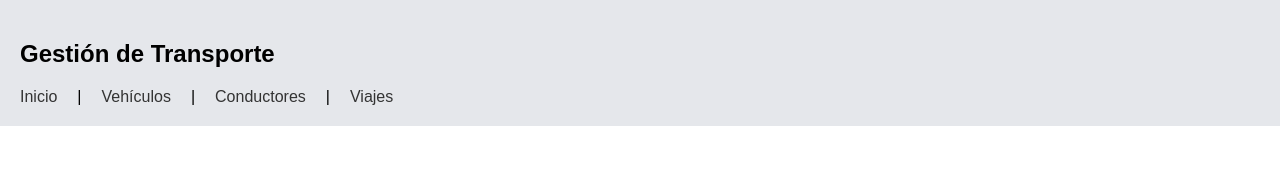
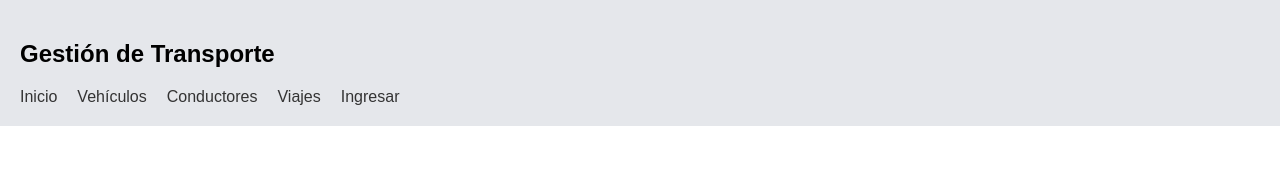
Before and after one commit to FabriP11/TP3-PROG-IV, a React app in the folder frontend/: page / in a window 1280 px wide. Shown: the top 171 px of the page. Built offline with nearby package versions, Linux system fonts and the light colour scheme; the HTML template or start-up script is replaced by a standard one.

Commit message:
agrege opciones de sesion al menu

```diff
--- a/frontend/src/Layout.jsx
+++ b/frontend/src/Layout.jsx
@@ -1,6 +1,9 @@
 import { Link, Outlet } from "react-router";
+import { useAuth } from "./Auth";
 
 function Layout() {
+  const { isAuthenticated, logout } = useAuth();
+
   return (
     <div>
       <header>
@@ -8,12 +11,15 @@ function Layout() {
 
         <nav>
           <Link to="/">Inicio</Link>
-          {" | "}
           <Link to="/vehiculos">Vehículos</Link>
-          {" | "}
           <Link to="/conductores">Conductores</Link>
-          {" | "}
           <Link to="/viajes">Viajes</Link>
+
+          {isAuthenticated ? (
+            <button onClick={logout}>Cerrar sesión</button>
+          ) : (
+            <Link to="/login">Ingresar</Link>
+          )}
         </nav>
       </header>
 
```
